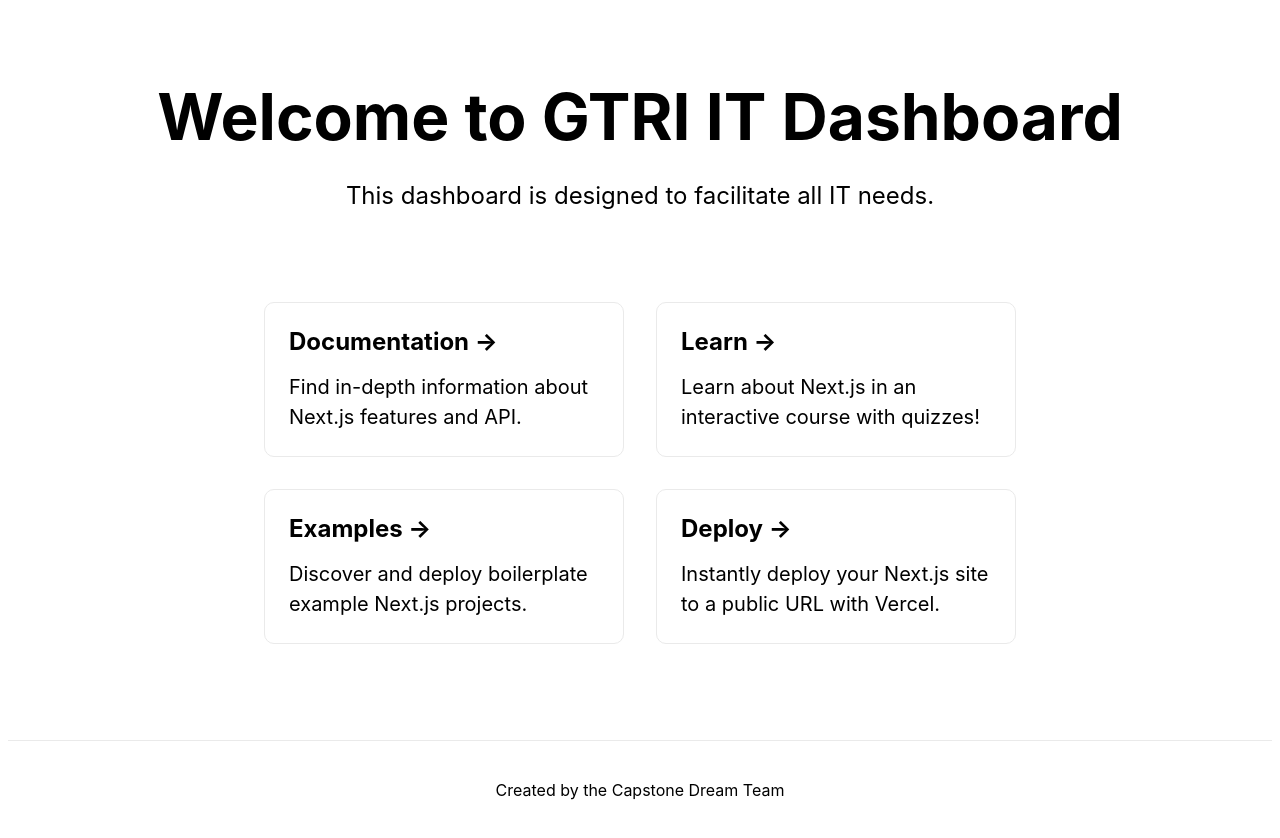
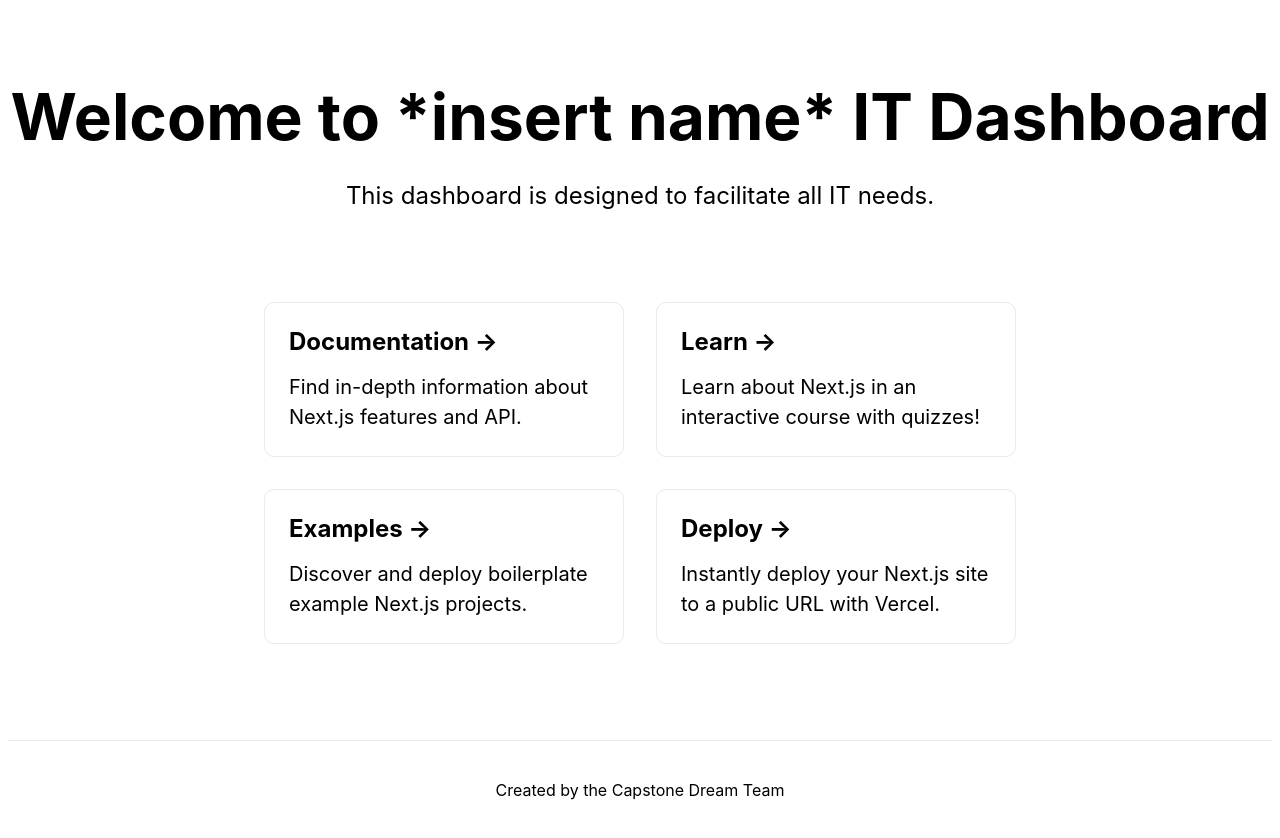
Before and after one commit to IT-Dashboard/IT-Dashboard, a Next.js app: page / in a window 1280 px wide. Built offline with nearby package versions, Linux system fonts and the light colour scheme.

Commit message:
Sky's Test: Update header

```diff
--- a/pages/index.js
+++ b/pages/index.js
@@ -10,7 +10,7 @@ export default function Home() {
 
       <main>
         <h1 className="title">
-          Welcome to GTRI IT Dashboard
+          Welcome to *insert name* IT Dashboard
         </h1>
 
         <p className="description">
```
